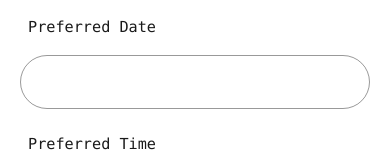
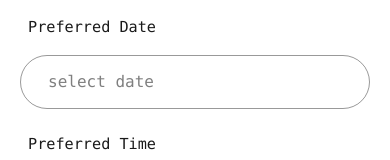
Before and after one commit to darlain71/dentist-site, a React (Vite) app: page /#/booking in a window 390 px wide. Shown: the part 763-923 px from the top of the page. Built offline with nearby package versions, Linux system fonts and the light colour scheme; a web font is replaced by a local one.

Commit message:
Add mobile date placeholder and white menu button on inner pages

```diff
--- a/src/index.css
+++ b/src/index.css
@@ -3544,4 +3544,21 @@ img {
     -webkit-appearance: none;
     opacity: 0;
   }
-}
+
+  .date-mobile-placeholder {
+    display: block;
+    position: absolute;
+    left: 1.75rem;
+    top: 50%;
+    transform: translateY(-50%);
+    color: rgba(0,0,0,0.5);
+    font-size: 1rem;
+    pointer-events: none;
+    z-index: 5;
+  }
+
+  /* Make menu button white on non-homepage pages */
+  .header.inner-header .mobile-menu-btn {
+    color: #ffffff !important;
+  }
+}
--- a/src/pages/Booking.jsx
+++ b/src/pages/Booking.jsx
@@ -182,6 +182,7 @@ const Booking = () => {
                   onChange={(e) => setDate(e.target.value)}
                   className={date ? 'has-value' : ''}
                 />
+                {!date && <span className="date-mobile-placeholder">select date</span>}
               </div>
             </div>
             <div className="form-col-modern">
```
